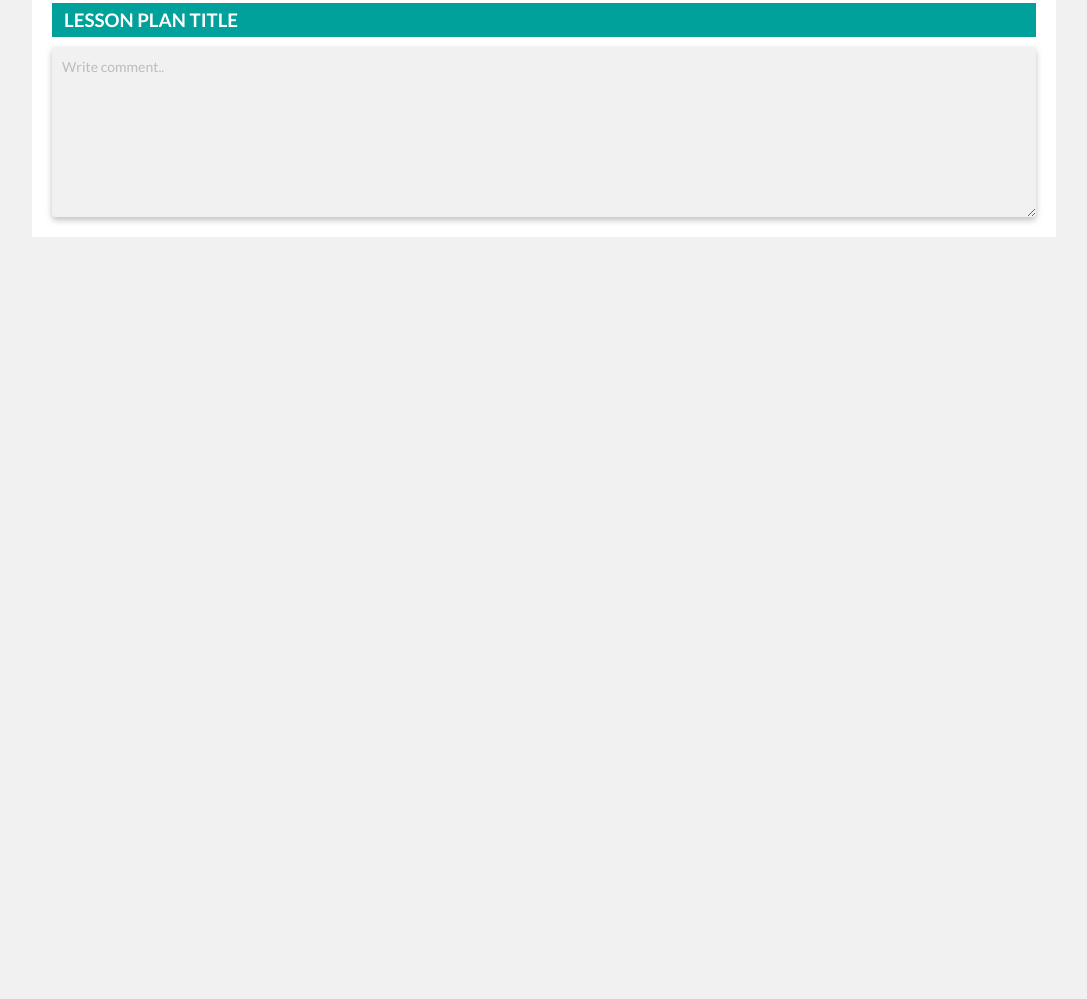
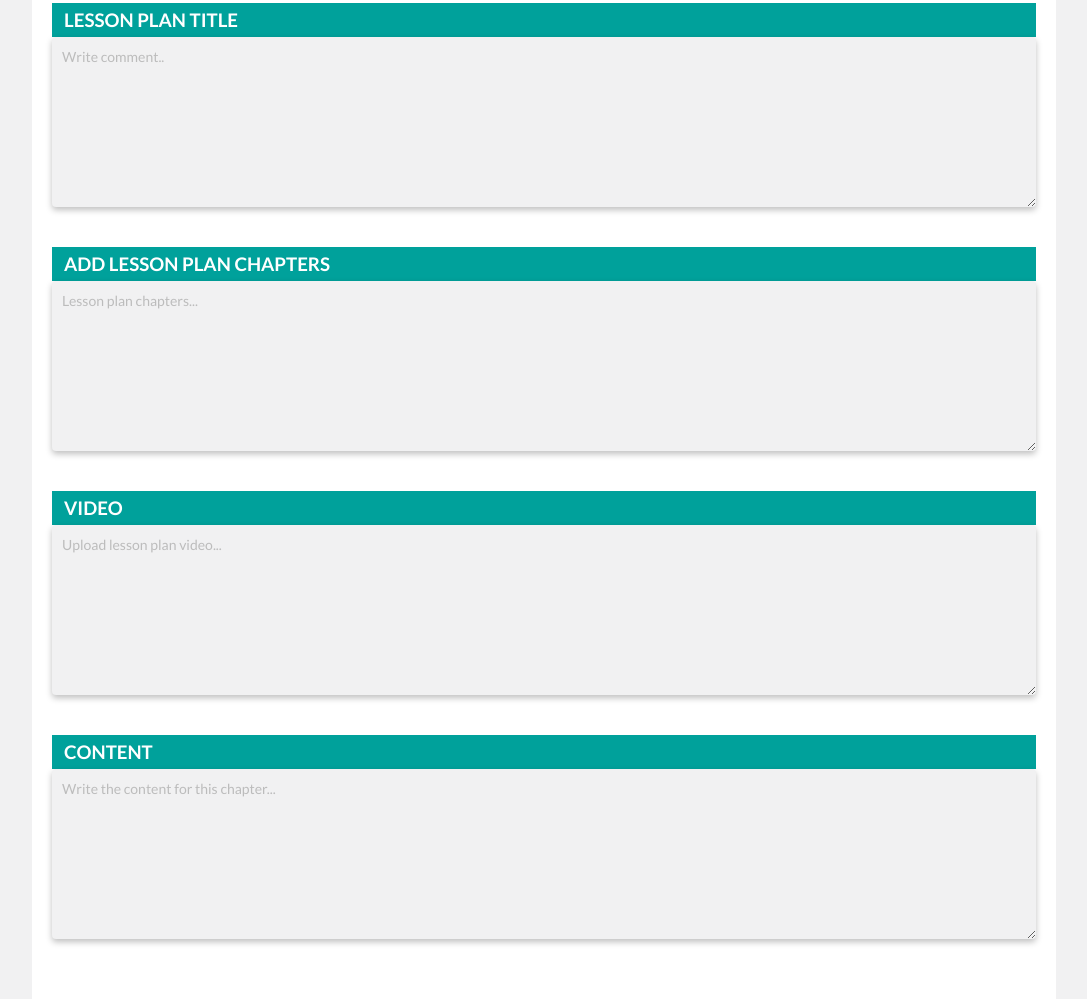
Before and after one commit to Jakobbnielsen/KUBO, a plain HTML site: page create-lessonplan.html in a window 1280 px wide. Shown: the part 280-1279 px from the top of the page, without its empty margins (96-1183 px from the left). Before the commit the page ends 800 px from the top, so only its background shows below. Drawn offline with Linux system fonts and the light colour scheme.

Commit message:
create lesson plan

```diff
--- a/create-lessonplan.html
+++ b/create-lessonplan.html
@@ -37,10 +37,30 @@
       </div>
     </section>
     <main class="create-lesson">
-      <div class="create-lesson-title">
-        <h3>LESSON PLAN TITLE</h3>
+      <div class="create-lesson-section">
+        <div class="create-lesson-title">
+          <h3>LESSON PLAN TITLE</h3>
+        </div>
+        <textarea class="lesson-text" placeholder="Write comment.." value="text"></textarea>
       </div>
-      <textarea class="comment-text" placeholder="Write comment.." value="text"></textarea>
+      <div class="create-lesson-section">
+        <div class="create-lesson-title">
+          <h3>ADD LESSON PLAN CHAPTERS</h3>
+        </div>
+        <textarea class="lesson-text" placeholder="Lesson plan chapters..." value="text"></textarea>
+      </div>
+      <div class="create-lesson-section">
+        <div class="create-lesson-title">
+          <h3>VIDEO</h3>
+        </div>
+        <textarea class="lesson-text" placeholder="Upload lesson plan video..." value="text"></textarea>
+      </div>
+      <div class="create-lesson-section">
+        <div class="create-lesson-title">
+          <h3>CONTENT</h3>
+        </div>
+        <textarea class="lesson-text" placeholder="Write the content for this chapter..." value="text"></textarea>
+      </div>
   </main>
 </div>
 </div>
--- a/style.css
+++ b/style.css
@@ -2,6 +2,25 @@
   margin: 0;
   padding: 0;
   font-family: 'Lato', Verdana;
+}
+
+.create-lesson-section{
+  margin-bottom: 40px;
+}
+
+.lesson-text{
+  color: #646464;
+  border: 0px;
+  background: #F1F1F2;
+  margin: 0 auto;
+  display: block;
+  width: 98%;
+  height: 150px;
+  border-radius: 4px;
+  line-height: 1.4em;
+  padding: 10px;
+  font-size: 14px;
+  box-shadow: 0px 3px 6px rgba(0, 0, 0, 0.25);
 }
 
 .create-lesson{
@@ -16,7 +35,6 @@
   background: #00A19B;
   padding: 6px 0 6px 12px;
 }
-
 
 .respond-vote{
   display: inline;
```
